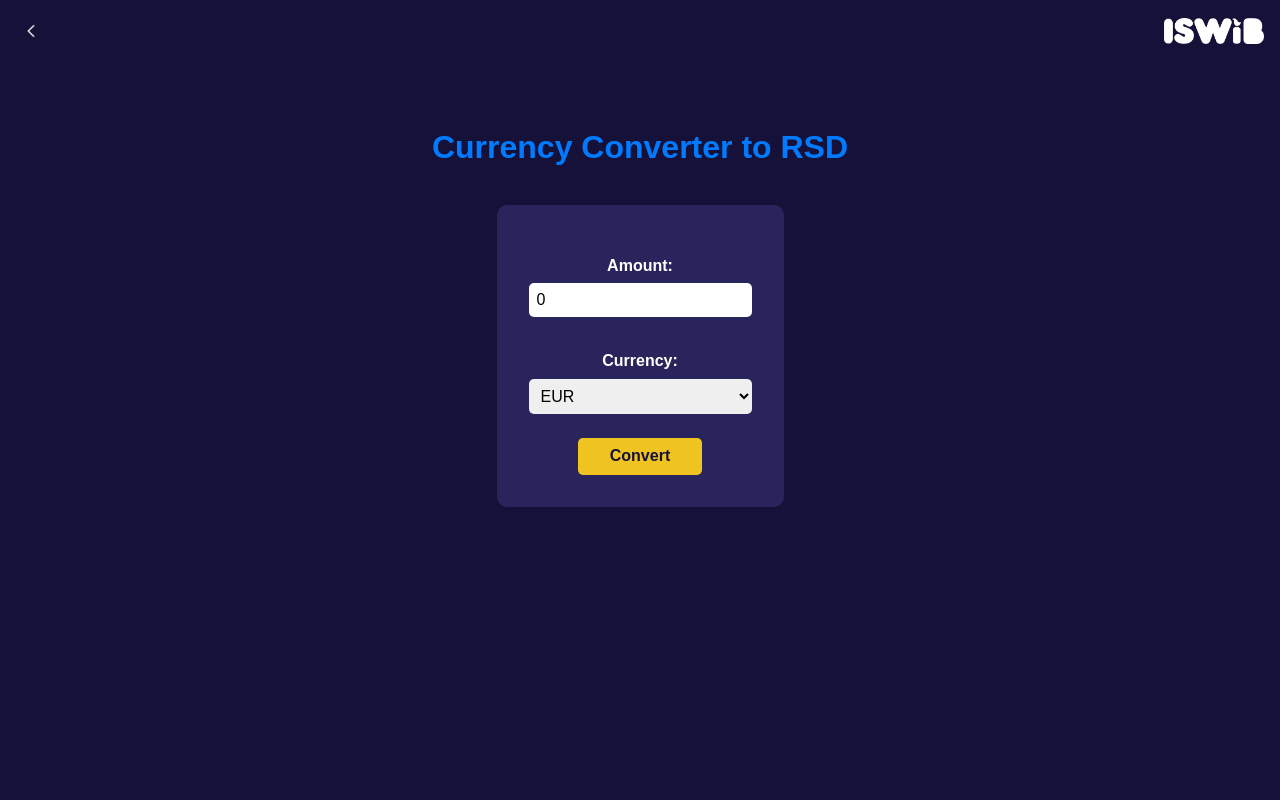
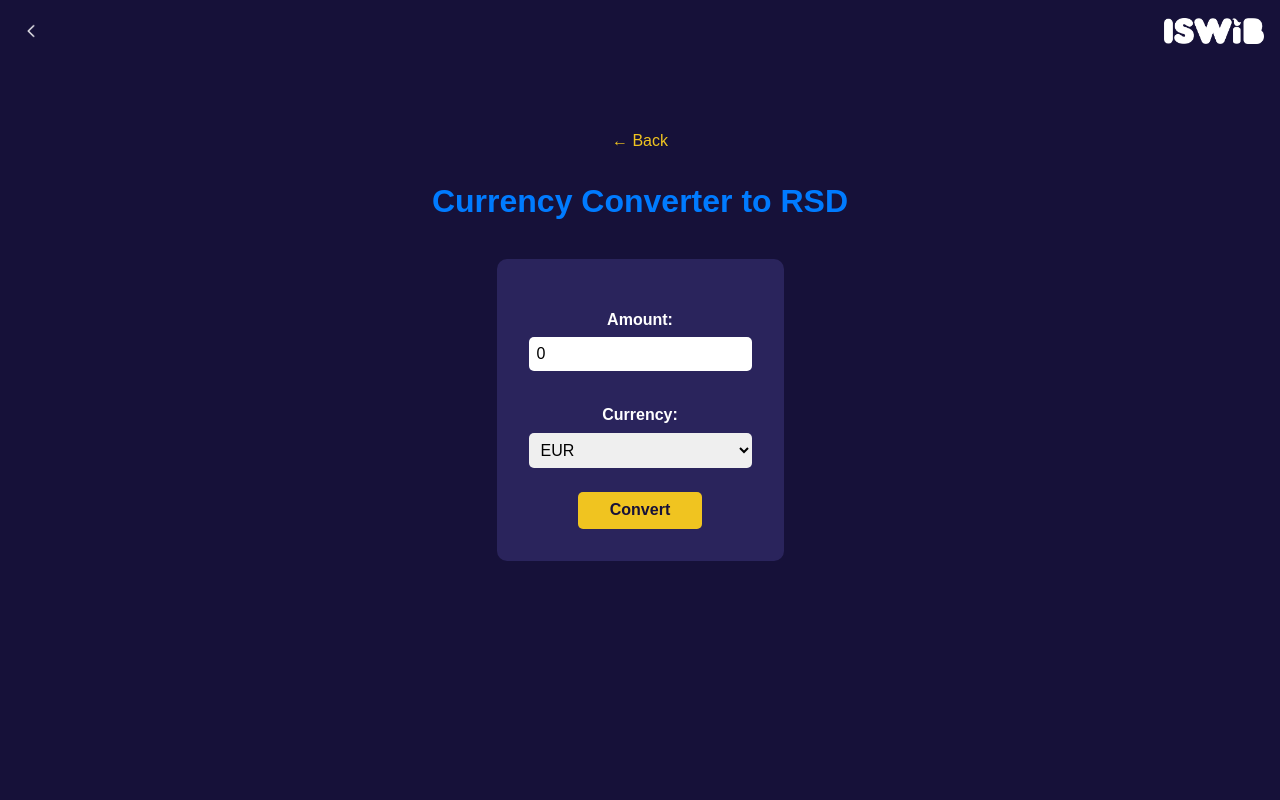
Before and after one commit to sotorg/ISWIB-App, an Angular app: page /converter in a window 1280 px wide. Shown: the top 800 px of the page. Built offline with nearby package versions, Linux system fonts and the light colour scheme.

Commit message:
Tvoj opis commita

```diff
--- a/package.json
+++ b/package.json
@@ -20,6 +20,7 @@
     "@angular/platform-server": "^19.2.7",
     "@angular/router": "^19.2.7",
     "@angular/ssr": "^19.2.8",
+    "@asymmetrik/ngx-leaflet": "^18.0.1",
     "express": "^4.18.2",
     "leaflet": "^1.9.4",
     "rxjs": "~7.8.0",
--- a/src/app/components/currency-converter-page/currency-converter-page.component.html
+++ b/src/app/components/currency-converter-page/currency-converter-page.component.html
@@ -1,4 +1,6 @@
 <main class="converter-page">
+  <button (click)="goBack()" class="back-button">← Back</button>
+
   <h1>Currency Converter to RSD</h1>
 
   <div class="converter-box">
--- a/src/app/components/currency-converter-page/currency-converter-page.component.scss
+++ b/src/app/components/currency-converter-page/currency-converter-page.component.scss
@@ -7,6 +7,22 @@
 
   h1 {
     margin-bottom: 2rem;
+  }
+
+  .back-button {
+    background: none;
+    border: none;
+    color: #f0c420;
+    font-size: 1rem;
+    cursor: pointer;
+    margin-bottom: 1rem;
+    display: inline-block;
+    transition: color 0.3s;
+
+    &:hover {
+      color: #e5b900;
+      text-decoration: underline;
+    }
   }
 
   .converter-box {
@@ -21,7 +37,8 @@
       font-weight: bold;
     }
 
-      input, select {
+    input,
+    select {
       width: 100%;
       padding: 0.5rem;
       margin-top: 0.3rem;
--- a/src/app/components/currency-converter-page/currency-converter-page.component.ts
+++ b/src/app/components/currency-converter-page/currency-converter-page.component.ts
@@ -1,6 +1,7 @@
 import { Component } from '@angular/core';
 import { CommonModule } from '@angular/common';
 import { FormsModule } from '@angular/forms';
+import { Router } from '@angular/router';
 
 @Component({
   selector: 'app-currency-converter-page',
@@ -14,7 +15,8 @@ export class CurrencyConverterPageComponent {
   selectedCurrency: string = 'EUR';
   result: number | null = null;
 
-  // Fiksni kursevi (npr. srednji kurs NBS za april 2025)
+  constructor(private router: Router) {}
+
   exchangeRates: { [key: string]: number } = {
     EUR: 117.2,
     USD: 108.5,
@@ -32,4 +34,8 @@ export class CurrencyConverterPageComponent {
     const rate = this.exchangeRates[this.selectedCurrency];
     this.result = this.amount * rate;
   }
+
+  goBack() {
+    this.router.navigate(['/more']);
+  }
 }
```
Also changed, not shown: 1 other file (tests, documents, lock files or other folders). Lines whose indentation alone changed are shown as unchanged.
